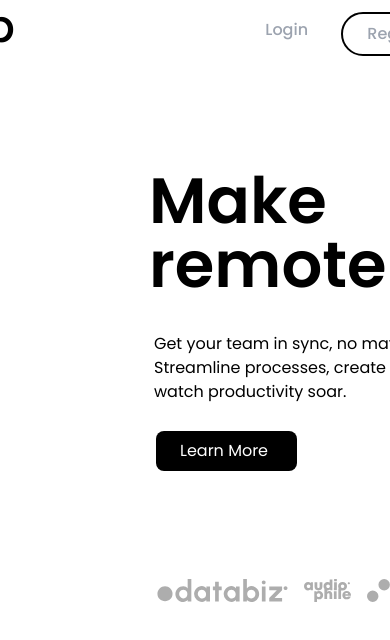
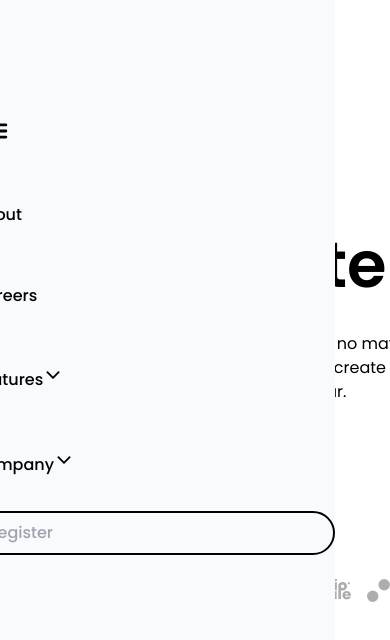
Before and after one commit to ekluyiboe/vite-project, a React (Vite) app in the folder vite-project/: page / in a window 390 px wide. Shown: the top 640 px of the page. Built offline with nearby package versions, Linux system fonts and the light colour scheme.

Commit message:
first commit

```diff
--- a/vite-project/src/component/Navbar/NavLinks.jsx
+++ b/vite-project/src/component/Navbar/NavLinks.jsx
@@ -21,9 +21,9 @@ const NavLinks = () => {
       { name: "Company", submenu: true, sublinks:[
         {
         sublink:[
-          {name:'T-shirt',link:"/"},
-          {name:'T-shirt',link:"/"},
-          {name:'T-shirt',link:"/"},
+          {name:'History',link:"/"},
+          {name:'Our Team',link:"/"},
+          {name:'Blog',link:"/"},
 
         ],
       },
@@ -36,7 +36,7 @@ const NavLinks = () => {
     {links.map((link) => (
         <div>
             <div className='px-3 text-left md:cursor-pointer group hover:text-stone-900'>
-                <h1>
+                <h1 className='py-7'>
                   {link.name}
                   <span className='text-xl md:mt-1 md:ml-2 inline '>
                   <ion-icon
--- a/vite-project/src/component/Navbar/Navbar.jsx
+++ b/vite-project/src/component/Navbar/Navbar.jsx
@@ -1,16 +1,18 @@
-import React from 'react'
+import React, {useState} from 'react'
 import { Link } from 'react-router-dom'
 import Button from './Button'
 import NavLinks from './NavLinks'
 import Login from "./Login";
 
 const Navbar = () => {
+  const [open, setOpen] = useState(false);
   return (
     <nav className="bg-white">
         <div className='flex items-center font-medium justify-around'>
             <div>
                 <h1 className='logo'>snap</h1>
             </div>
+
 
             <ul className='links md:flex hidden uppercase  items-center gap-8 text-gray-400  '>
                 <li>
@@ -26,18 +28,47 @@ const Navbar = () => {
 
                 <NavLinks/>
             </ul>
-            <div>
+            <div className="md:block hidden">
 
                 <Button/>
                 <Login/>
             </div>
+            {/* Mobile nav */}
+        <ul
+          className={`
+          md:hidden bg-gray-50 fixed w-full top-0 overflow-y-auto bottom-0 py-24 pl-4
+          duration-500 ${open ? "left-10" : "left-[-14%]"}
+        `}
+        >
+          <div className=" hamburger flex items-center font-medium justify-around">
+          <div className="z-50 p-5 md:w-auto w-full flex justify-between">
+          <div className="text-3xl md:hidden" onClick={() => setOpen(!open)}>
+            <ion-icon name={`${open ? "close" : "menu"}`}></ion-icon>
+          </div>
+          </div>
+          </div>
+          <li>
+            <Link to="/" className="py-7 px-3 inline-block">
+              About
+            </Link>
+          </li>
+          <li>
+            <Link to="/" className="py-7 px-3 inline-block">
+              Careers
+            </Link>
+          </li>
+          <NavLinks />
+          <div className="py-5">
+          <Login/>
+            <Button />
+
+          </div>
+        </ul>
         </div>
+    </nav>
+  );
 
-    </nav>
-
-  )
-
-}
+};
 
 
-export default Navbar
+export default Navbar;
--- a/vite-project/src/index.css
+++ b/vite-project/src/index.css
@@ -82,8 +82,35 @@
         margin-left: 980px;
         font-size: 2.8rem;
     }
-    .login {
-        display: none;
+    /*this element.style is for the hamburger menu styling*/
+    element.style {
+        margin-top: -104px;
+        margin-left: 139px;
+    }
+    .pl-4 {
+        padding-left: 2rem;
+        position: fixed;
+        margin-right: -17px;
+        /* width: 65px; */
+        max-width: 384px;
+    }
+    .py-24 {
+        padding-top: 0rem;
+        padding-bottom: 6rem;
+        width: 213px;
+        margin-left: 203px;
+    }
+    .left-10 {
+        left: -3.5rem;
+    }
+     /* hamburger menu styling ends above*/
+     .login {
+        margin-left: 58px;
+        padding-top: 123px;
+        /* margin-top: 214px; */
+        max-height: 73px;
+        position: fixed;
+        color: currentcolor;
     }
     .md\:bg-top {
         margin-left: 0px;
@@ -100,10 +127,16 @@
         font-weight: 600;
 
     }
+    .big-text br {
+       display: none;
+    }
     .register {
         --tw-text-opacity: 1;
         color: rgb(156 163 175 / var(--tw-text-opacity));
-        display: none;
+        margin-top: 132px;
+        max-width: 125px;
+        margin-left: 18px;
+        color: currentcolor;
     }
 
     .learnmore {
@@ -119,7 +152,7 @@
     }
     .footer-logo {
         margin-left: 6px;
-        margin-top: 108px;
+        margin-top: 49px;
         height: 19px;
         flex-direction: row;
     }
```
